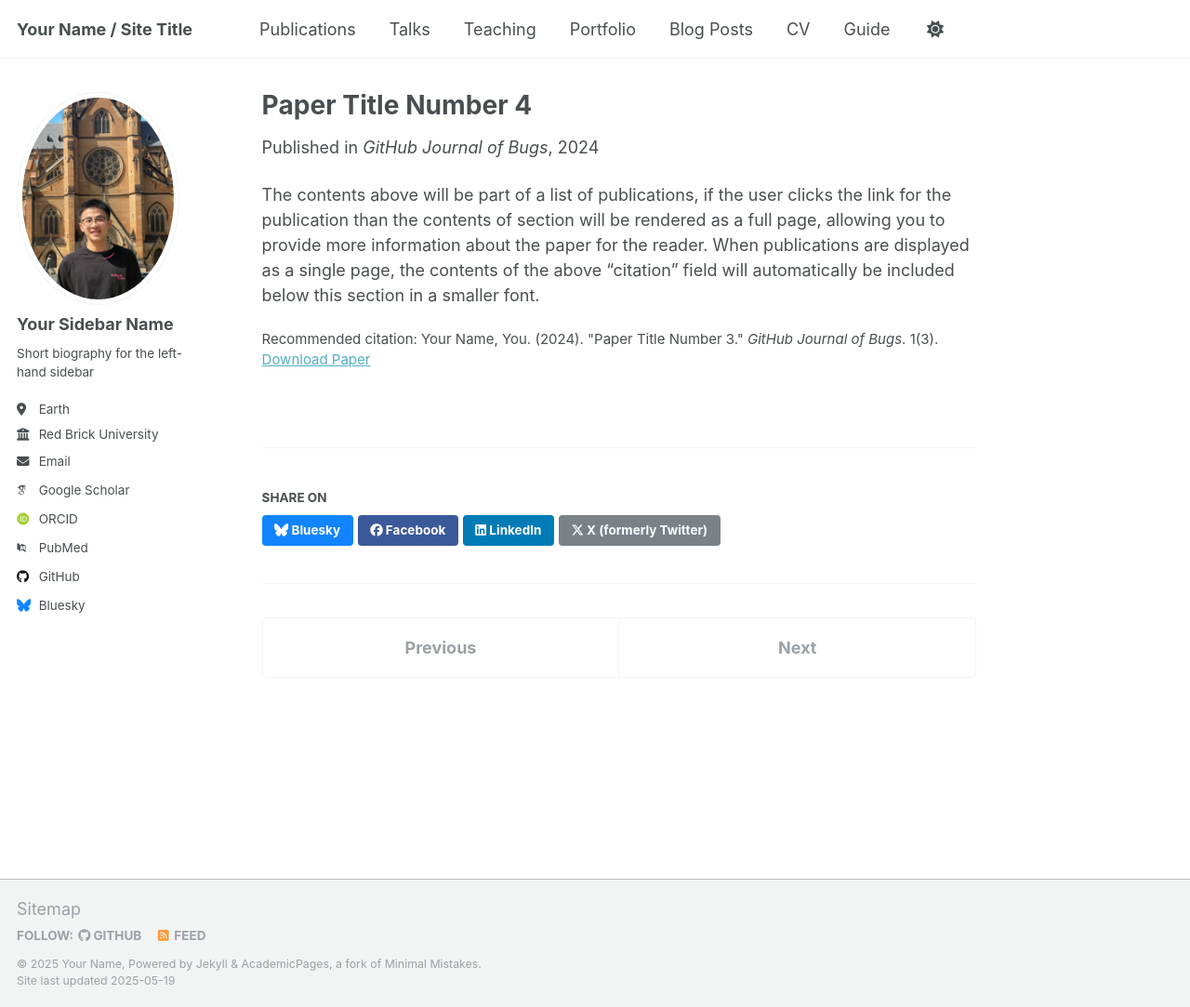
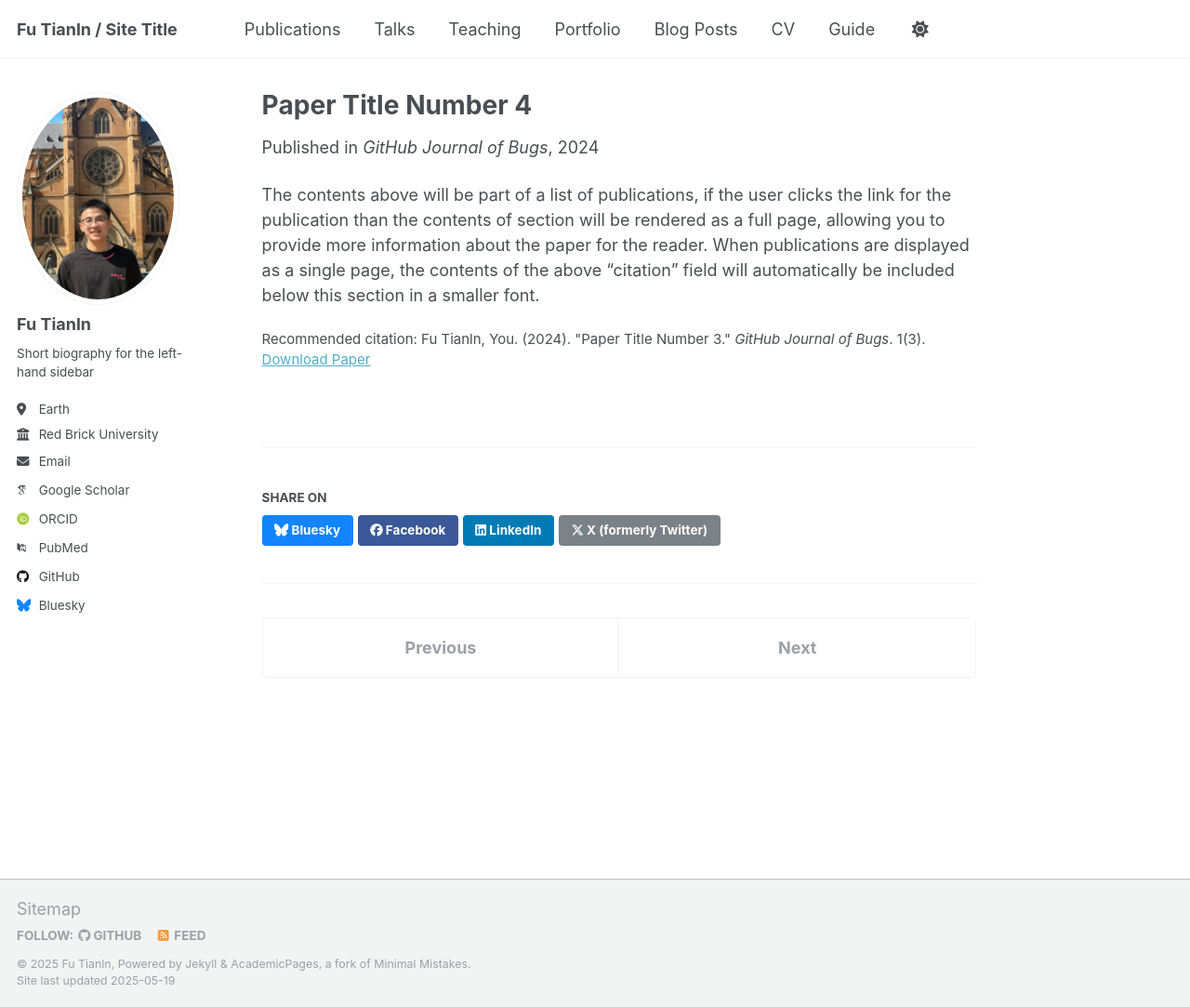
Before and after one commit to Futianlin/cityu.github.io, a Jekyll site: the page built from _publications/2024-02-17-paper-title-number-4.md, in a window 1280 px wide and 1083 px high. Shown: the whole window at 93% size. Built offline with Jekyll 4.4.1, drawn with Linux system fonts in a browser that asks for light colours; some web fonts are replaced.

Commit message:
修改名字

```diff
--- a/_config.yml
+++ b/_config.yml
@@ -9,9 +9,9 @@
 # Basic Site Settings
 locale                   : "en-US"
 site_theme               : "default"
-title                    : "Your Name / Site Title"
+title                    : "Fu Tianln / Site Title"
 title_separator          : "-"
-name                     : &name "Your Name"
+name                     : &name "Fu Tianln"
 description              : &description "personal description"
 url                      : https://academicpages.github.io # the base hostname & protocol for your site e.g. "https://[your GitHub username].github.io" or if you already have some other page hosted on Github then use "https://[your GitHub username].github.io/[Your Repo Name]"
 baseurl                  : "" # the subpath of your site, e.g. "/blog"
@@ -23,7 +23,7 @@ repository               : "academicpages/academicpages.github.io"
 author:
   # Biographic information
   avatar           : "profile.png"
-  name             : "Your Sidebar Name"
+  name             : "Fu Tianln"
   pronouns         : # example: "she/her"
   bio              : "Short biography for the left-hand sidebar"
   location         : "Earth"
--- a/_publications/2024-02-17-paper-title-number-4.md
+++ b/_publications/2024-02-17-paper-title-number-4.md
@@ -7,7 +7,7 @@ excerpt: 'This paper is about fixing template issue #693.'
 date: 2024-02-17
 venue: 'GitHub Journal of Bugs'
 paperurl: 'http://academicpages.github.io/files/paper3.pdf'
-citation: 'Your Name, You. (2024). &quot;Paper Title Number 3.&quot; <i>GitHub Journal of Bugs</i>. 1(3).'
+citation: 'Fu Tianln, You. (2024). &quot;Paper Title Number 3.&quot; <i>GitHub Journal of Bugs</i>. 1(3).'
 ---
 
 The contents above will be part of a list of publications, if the user clicks the link for the publication than the contents of section will be rendered as a full page, allowing you to provide more information about the paper for the reader. When publications are displayed as a single page, the contents of the above "citation" field will automatically be included below this section in a smaller font.
--- a/markdown_generator/publications.tsv
+++ b/markdown_generator/publications.tsv
@@ -1,4 +1,4 @@
 pub_date	title	venue	excerpt	citation	url_slug	paper_url	slides_url
-2009-10-01	Paper Title Number 1	Journal 1	This paper is about the number 1. The number 2 is left for future work.	Your Name, You. (2009). "Paper Title Number 1." <i>Journal 1</i>. 1(1).	paper-title-number-1	http://academicpages.github.io/files/paper1.pdf	http://academicpages.github.io/files/slides1.pdf
-2010-10-01	Paper Title Number 2	Journal 1	This paper is about the number 2. The number 3 is left for future work.	Your Name, You. (2010). "Paper Title Number 2." <i>Journal 1</i>. 1(2).	paper-title-number-2	http://academicpages.github.io/files/paper2.pdf	http://academicpages.github.io/files/slides2.pdf
-2015-10-01	Paper Title Number 3	Journal 1	This paper is about the number 3. The number 4 is left for future work.	Your Name, You. (2015). "Paper Title Number 3." <i>Journal 1</i>. 1(3).	paper-title-number-3	http://academicpages.github.io/files/paper3.pdf	http://academicpages.github.io/files/slides3.pdf
+2009-10-01	Paper Title Number 1	Journal 1	This paper is about the number 1. The number 2 is left for future work.	Fu Tianln, You. (2009). "Paper Title Number 1." <i>Journal 1</i>. 1(1).	paper-title-number-1	http://academicpages.github.io/files/paper1.pdf	http://academicpages.github.io/files/slides1.pdf
+2010-10-01	Paper Title Number 2	Journal 1	This paper is about the number 2. The number 3 is left for future work.	Fu Tianln, You. (2010). "Paper Title Number 2." <i>Journal 1</i>. 1(2).	paper-title-number-2	http://academicpages.github.io/files/paper2.pdf	http://academicpages.github.io/files/slides2.pdf
+2015-10-01	Paper Title Number 3	Journal 1	This paper is about the number 3. The number 4 is left for future work.	Fu Tianln, You. (2015). "Paper Title Number 3." <i>Journal 1</i>. 1(3).	paper-title-number-3	http://academicpages.github.io/files/paper3.pdf	http://academicpages.github.io/files/slides3.pdf
```
Also changed, not shown: _publications/2009-10-01-paper-title-number-1.md (+1 -1 lines), _publications/2010-10-01-paper-title-number-2.md (+1 -1 lines), _publications/2015-10-01-paper-title-number-3.md (+1 -1 lines), 1 other file.
